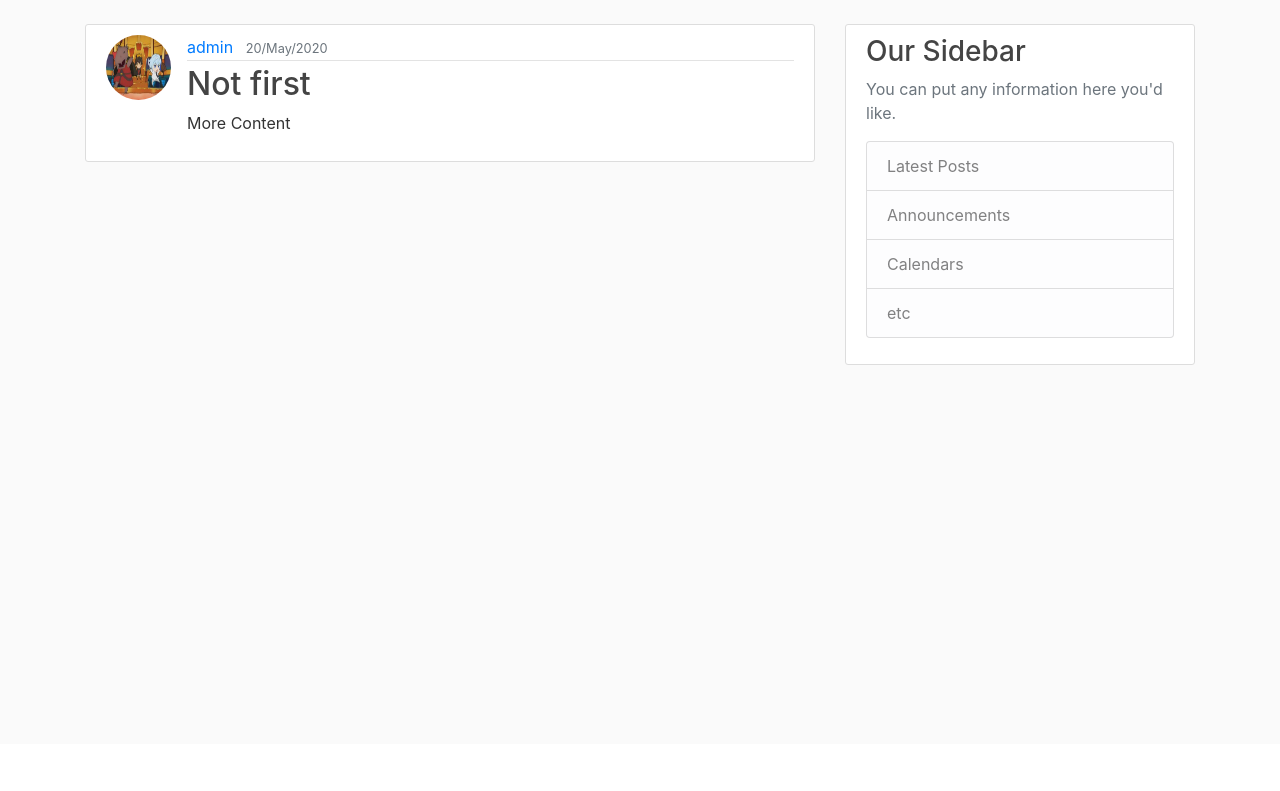
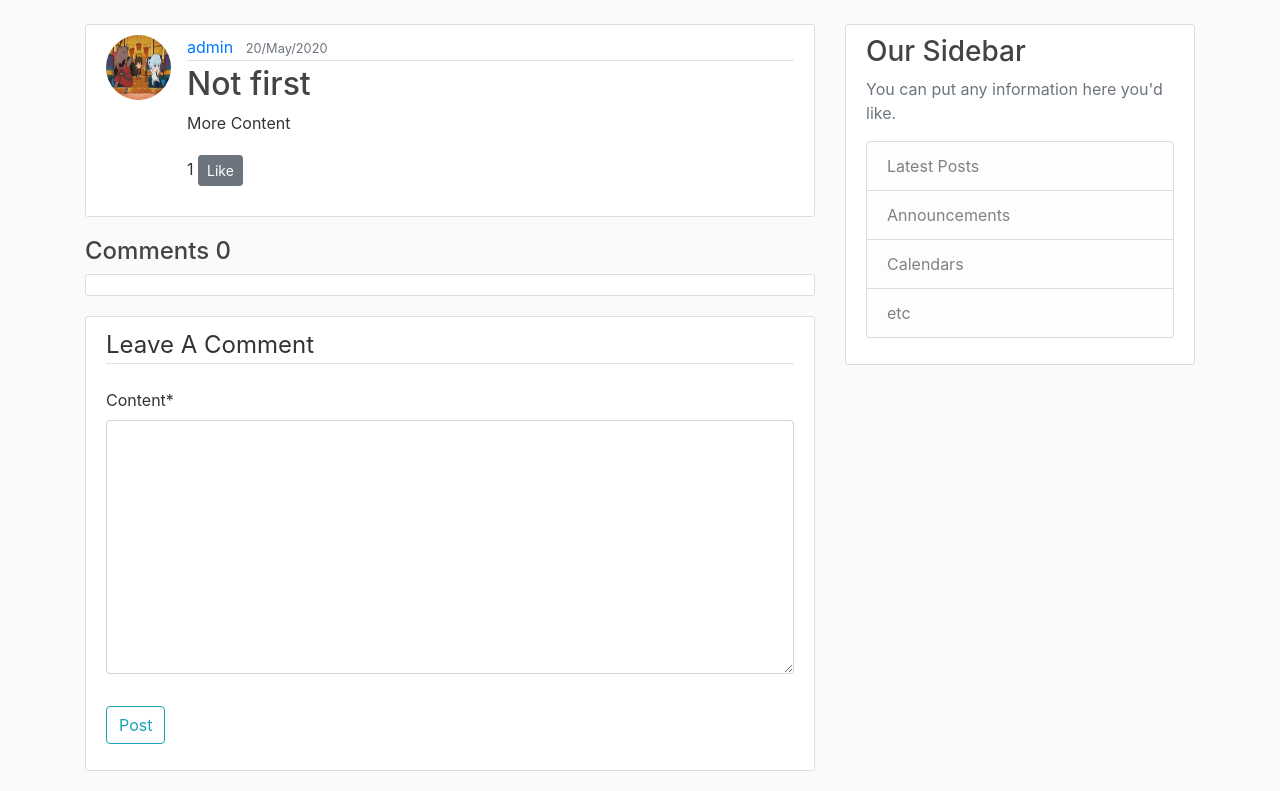
Before and after one commit to lazydevshubh/Social_Media, a Django app: page /post/2/ in a window 1280 px wide. Shown: the part 56-847 px from the top of the page. Before the commit the page ends 421 px from the top, so only its background shows below. Run offline with Django 3.2, Linux system fonts and the light colour scheme; data comes from the database, SQL or seed files in the repository; both versions use the stored data as it was after the commit; data that the repository does not hold is empty; some libraries are stand-ins or nearby versions.

Commit message:
Added likes and comments

```diff
--- a/blog/admin.py
+++ b/blog/admin.py
@@ -1,4 +1,5 @@
 from django.contrib import admin
-from .models import Post
+from .models import Post,Comment
 
 admin.site.register(Post)
+admin.site.register(Comment)
--- /dev/null
+++ b/blog/forms.py
@@ -0,0 +1,22 @@
+from django import forms
+from .models import Comment
+
+class addComment(forms.ModelForm):
+    content=forms.TextInput()
+
+    class Meta:
+        model=Comment
+        fields=['content']
+
+'''class UserUpdationForm(forms.ModelForm):
+    email=forms.EmailField()
+    class Meta:
+        model= User
+        fields=['username','email']
+
+class ProfileUpdationForm(forms.ModelForm):
+
+    class Meta:
+        model=Profile
+        fields=['image']
+'''
--- a/blog/models.py
+++ b/blog/models.py
@@ -3,11 +3,22 @@ from django.utils import timezone
 from django.contrib.auth.models import User
 from django.urls import reverse
 
+class Comment(models.Model):
+    content=models.TextField()
+    date_created=models.DateTimeField(default=timezone.now)
+    author=models.ForeignKey(User,on_delete=models.CASCADE)
+
+    def __str__(self):
+        return self.content[:15]
+
+
 class Post(models.Model):
     title=models.CharField(max_length=100)
     content=models.TextField()
     date_created=models.DateTimeField(default=timezone.now)
-    author=models.ForeignKey(User,on_delete=models.CASCADE)
+    likes=models.ManyToManyField(User,related_name='like')
+    comments=models.ManyToManyField(Comment)
+    author=models.ForeignKey(User,on_delete=models.CASCADE,related_name='author')
 
     def __str__(self):
         return self.title
--- a/blog/templates/blog/post_detail.html
+++ b/blog/templates/blog/post_detail.html
@@ -1,5 +1,6 @@
 {% extends "blog/base.html" %}
 {% block content %}
+{% load crispy_forms_tags %}
     <article class="media content-section">
         <img class="rounded-circle article-img" src="{{ post.author.profile.image.url }}">
         <div class="media-body">
@@ -15,6 +16,50 @@
             </div>
             <h2 class="article-title">{{ post.title }}</h2>
             <p class="article-content">{{ post.content }}</p>
+            <p>{{ post.likes.count }}
+            {% if user in post.likes.all %}
+                <a class="btn btn-secondary btn-sm mt-1 mb-1" href="{% url 'post-like' object.id %}">Disike</a>
+            {% else %}
+                <a class="btn btn-secondary btn-sm mt-1 mb-1" href="{% url 'post-like' object.id %}">Like</a>
+            {% endif %}
+            </p>
         </div>
     </article>
+    <h4>Comments {{ post.comments.count }}</h4>
+    <article class="media content-section">
+        {% for comment in post.comments.all %}
+            <span>
+                <div class="comments" style="padding: 10px;">
+                    <p class="font-weight-bold">
+                        <a class="mr-2" href="{% url 'other-user' comment.author %}">{{ comment.author }}</a>
+                        <span class=" text-muted font-weight-normal">
+                            <small>
+                        {{ comment.date_created }}
+                        </small>
+                        </span>
+                    </p>
+                    {{ comment.content | linebreaks }}
+                    <form action="{% url 'delete-comment' comment.id %}" method = "POST">
+                        {% csrf_token %}
+                        <input type="hidden" name="next" value={{ object.id }}>
+                        <button class="btn btn-outline-info" type="submit">Delete</button>
+                    </form>
+                </div>
+            </span>
+            <hr>
+        {% endfor %}
+    </article>
+
+    <div class="content-section">
+        <form method="POST">
+            {% csrf_token %}
+            <fieldset class="form-group">
+                <legend class="border-bottom mb-4">Leave A Comment</legend>
+                {{ form|crispy }}
+            </fieldset>
+            <div class="form-group">
+                <button class="btn btn-outline-info" type="submit">Post</button>
+            </div>
+        </form>
+    </div>
 {% endblock content %}
--- a/blog/urls.py
+++ b/blog/urls.py
@@ -6,6 +6,8 @@ urlpatterns = [
     path('', views.PostListView.as_view(),name="blog-home"),
     path('post/<int:pk>/', views.PostDetailView.as_view(),name="post-details"),
     path('post/update/<int:pk>/', views.PostUpdateView.as_view(),name="post-update"),
+    path('post/like/<int:id>/', views.PostLike,name="post-like"),
+    path('post/delete_comment/<int:id>', views.Delete_comment,name="delete-comment"),
     path('post/delete/<int:pk>/', views.PostDeleteView.as_view(),name="post-delete"),
     path('post/new/', views.PostCreateView.as_view(),name="post-create"),
     path('about/', views.about,name="blog-about"),
--- a/blog/views.py
+++ b/blog/views.py
@@ -1,6 +1,9 @@
-from django.shortcuts import render
-from .models import Post
+from django.shortcuts import render,HttpResponseRedirect,reverse,redirect
+from .models import Post,Comment
+from .forms import addComment
+from django.contrib.auth.decorators import login_required
 from django.contrib.auth.mixins import LoginRequiredMixin,UserPassesTestMixin
+from django.views.generic.edit import FormMixin
 from django.views.generic import ListView, DetailView,CreateView,UpdateView,DeleteView
 
 def home(request):
@@ -8,6 +11,21 @@ def home(request):
         'posts': Post.objects.all()
     }
     return render(request, 'blog/home.html', context)
+@login_required
+def PostLike(request,id):
+    post=Post.objects.filter(id=id)[0]
+    if request.user in post.likes.all():
+        post.likes.remove(request.user)
+    else:
+        post.likes.add(request.user)
+    return HttpResponseRedirect(post.get_absolute_url())
+
+@login_required
+def Delete_comment(request,id):
+    print(request.POST)
+    Comment.objects.filter(id=id).delete()
+    #we need to go to post
+    return HttpResponseRedirect(reverse('post-details',kwargs= {'pk':int(request.POST['next'])}))
 
 
 class PostListView(ListView):
@@ -24,8 +42,25 @@ class OtherPostListView(ListView):
     ordering=['-date_created']
     paginate_by=2
 
-class PostDetailView(DetailView):
+class PostDetailView( FormMixin,DetailView):
     model=Post
+    ordering=['date_created']
+    form_class=addComment
+    def get_success_url(self):
+        return reverse('post-details', kwargs={'pk': self.object.id})
+    def post(self, request, *args, **kwargs):
+        self.object = self.get_object()
+        form = self.get_form()
+        if form.is_valid():
+            return self.form_valid(form)
+        else:
+            return self.form_invalid(form)
+    def form_valid(self, form):
+        form.instance.author=self.request.user
+        form.save()
+        post=self.get_object()
+        post.comments.add(form.instance)
+        return super(PostDetailView, self).form_valid(form)
 
 class PostDeleteView(LoginRequiredMixin,UserPassesTestMixin,DeleteView):
     model=Post
```
Also changed, not shown: blog/migrations/0002_auto_20200529_0258.py (added), blog/migrations/0003_auto_20200530_0135.py (added), db.sqlite3, media/default.jpg (added), media/profile_pics/default.jpg (deleted), users/migrations/0002_auto_20200529_0258.py (added), 1 other file. Lines whose indentation alone changed are shown as unchanged.
